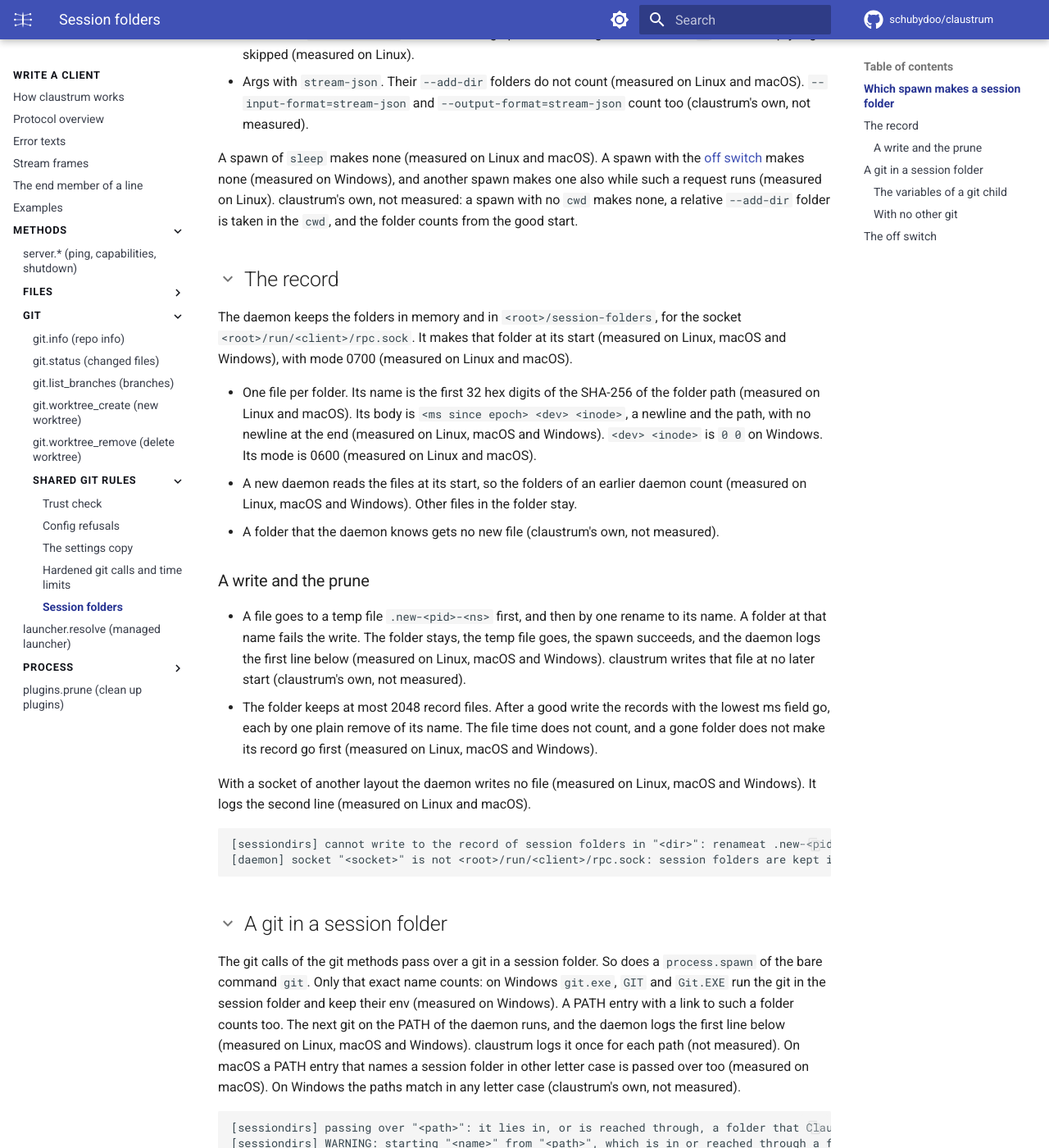
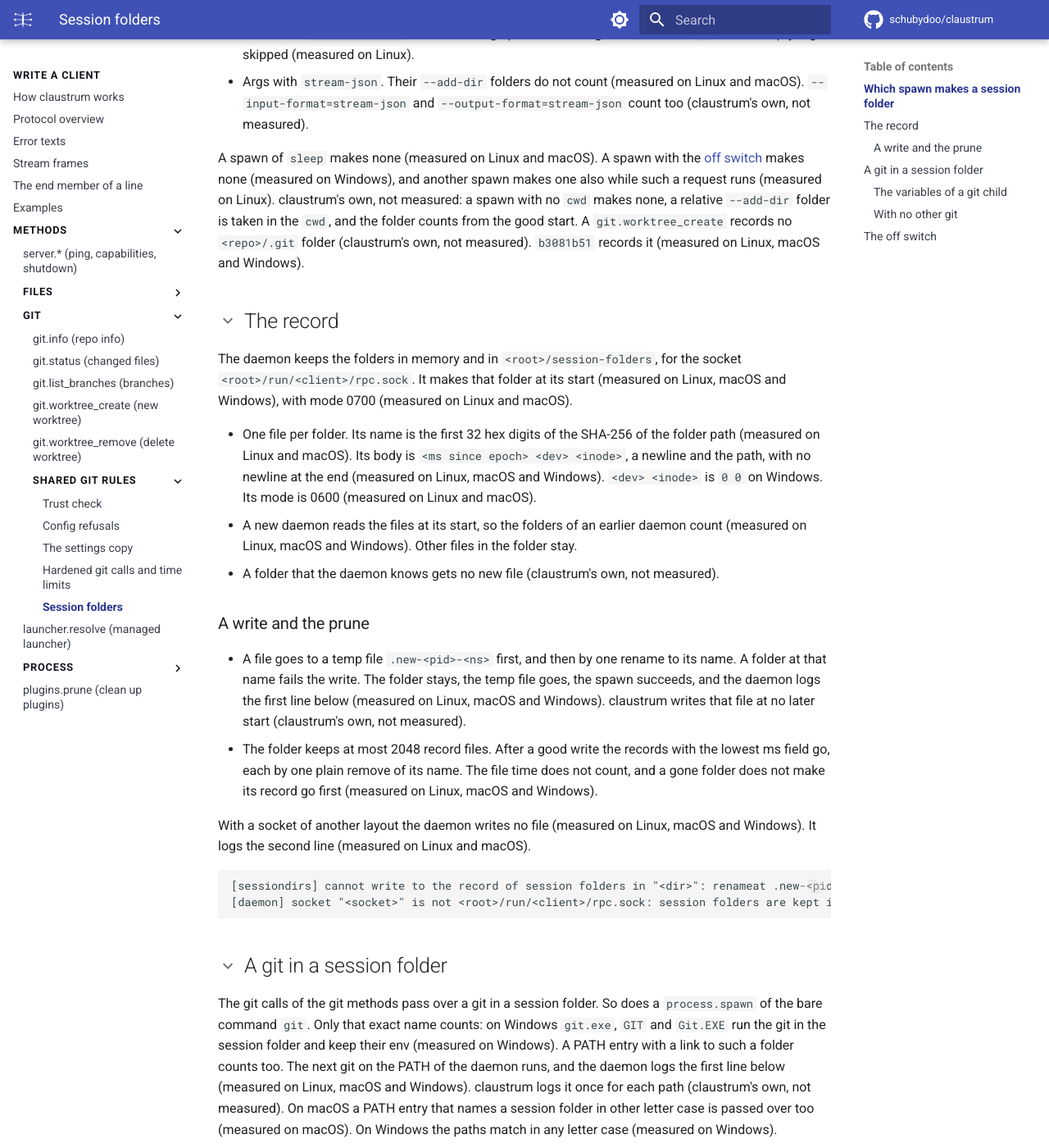
Before and after one commit to schubydoo/claustrum, an MkDocs documentation site: the page built from docs/protocol/git-rules-session-folders.md, in a window 1280 px wide and 1400 px high, scrolled down 460 px. Shown: the whole window at 82% size. Built offline with MkDocs 1.6.1 and Material for MkDocs 9.7.7, drawn with Linux system fonts in a browser that asks for light colours; comment, search, counter and statistics services are not loaded.

Commit message:
docs: fix the m-19 claims of the final re-check
Correct the share-mode, gone-worktree, session-folder, link-count and short-lived-entry claims, and rename the alternates link helper to a plain name of our own.

Co-Authored-By: Claude Opus 5.5 <noreply@anthropic.com>

````diff
--- a/docs/protocol/git-rules-session-folders.md
+++ b/docs/protocol/git-rules-session-folders.md
@@ -21,7 +21,8 @@ A spawn of `sleep` makes none (measured on Linux and macOS). A spawn with the [o
 switch](#the-off-switch) makes none (measured on Windows), and another spawn makes one
 also while such a request runs (measured on Linux). claustrum's own, not
 measured: a spawn with no `cwd` makes none, a relative `--add-dir` folder is taken in
-the `cwd`, and the folder counts from the good start.
+the `cwd`, and the folder counts from the good start. A `git.worktree_create` records no
+`<repo>/.git` folder (claustrum's own, not measured). `b3081b51` records it (measured on Linux, macOS and Windows).
 
 ## The record
 
@@ -66,9 +67,9 @@ The git calls of the git methods pass over a git in a session folder. So does a
 (measured on Windows). A PATH entry with a link to such a folder
 counts too. The next git on the PATH of the daemon runs, and the daemon logs the first
 line below (measured on Linux, macOS and Windows). claustrum logs it once for each
-path (not measured). On macOS a PATH entry that names a session folder in other letter
+path (claustrum's own, not measured). On macOS a PATH entry that names a session folder in other letter
 case is passed over too (measured on macOS). On Windows the paths match in any letter
-case (claustrum's own, not measured).
+case (measured on Windows).
 
 ```text
 [sessiondirs] passing over "<path>": it lies in, or is reached through, a folder that Claude works in. Each file in "<dir>" ends in the path of one such folder; remove the file to have that folder forgotten
````
Also changed, not shown: .changeset/session-folders.md (+1 -1 lines), .changeset/windows-object-sources.md (+1 -1 lines), docs/UPSTREAM-TRACKING.md (+3 -4 lines), docs/protocol/git-worktree-create.md (+1 -1 lines), docs/protocol/git-worktree-remove.md (+1 -1 lines), 3 other files.
